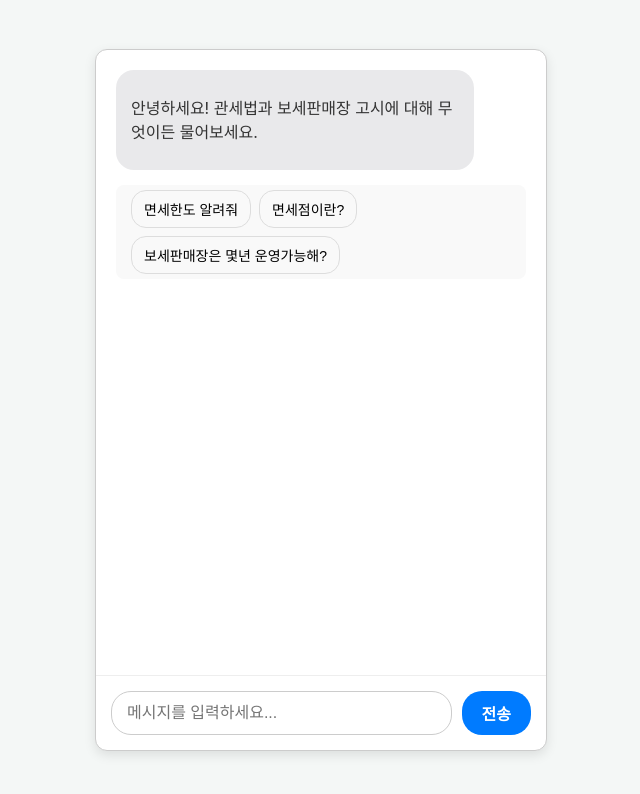
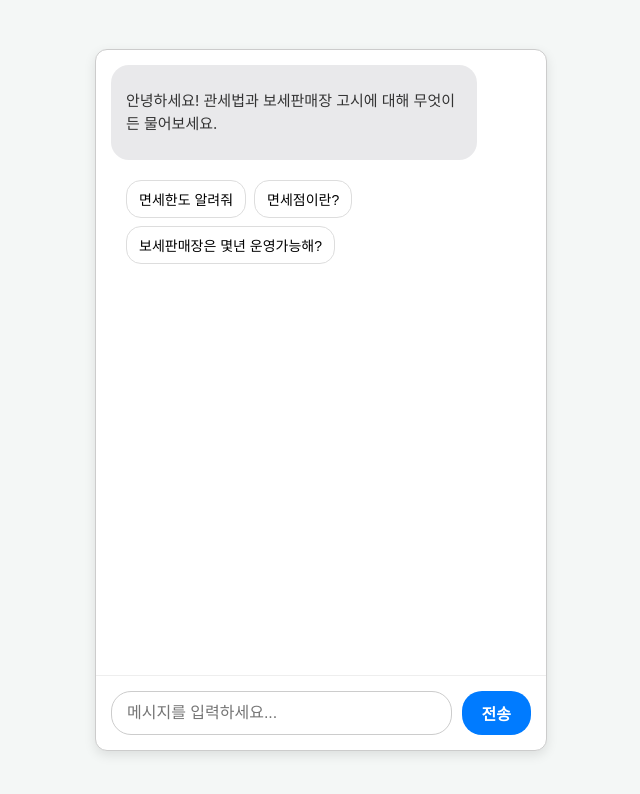
Before and after one commit to herememory/my-chatbot, a website: page index.html in a window 1280 px wide. Shown: the whole page, without its empty margins (319-959 px from the left). Drawn offline with Linux system fonts and the light colour scheme.

Commit message:
Update style.css

```diff
--- a/style.css
+++ b/style.css
@@ -19,7 +19,7 @@ body {
 }
 #chat-box {
     flex-grow: 1;
-    padding: 20px;
+    padding: 15px;
     overflow-y: auto;
     border-bottom: 1px solid #eee;
 }
@@ -29,6 +29,8 @@ body {
     margin-bottom: 10px;
     max-width: 80%;
     line-height: 1.5;
+    font-size: 15px; /* 폰트 크기 조절 */
+}
 }
 .user-message {
     background-color: #007bff;
@@ -94,12 +96,13 @@ body {
 .example-questions {
     padding: 5px 15px;
     display: flex;
-    flex-wrap: wrap; /* 버튼이 많아지면 다음 줄로 넘어가게 함 */
-    gap: 8px; /* 버튼 사이의 간격 */
+    flex-wrap: wrap;
+    gap: 8px;
+    background-color: transparent; /* 배경색 완전히 제거 */
 }
 
 .example-btn {
-    background-color: transparent; /* 배경색 없음 */
+    background-color: transparent;
     border: 1px solid #ddd;
     border-radius: 15px;
     padding: 8px 12px;
@@ -109,5 +112,5 @@ body {
 }
 
 .example-btn:hover {
-    background-color: #f0f0f0; /* 마우스를 올렸을 때만 살짝 색 변경 */
+    background-color: #f0f0f0;
 }
```
